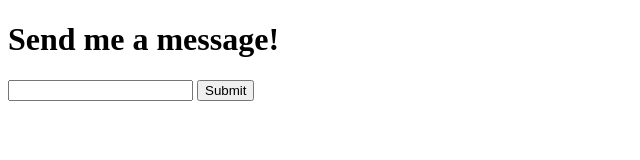
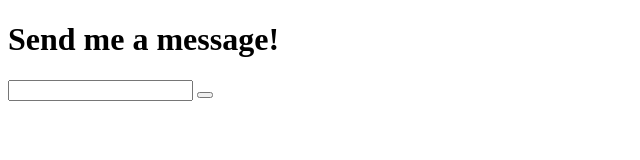
Before and after one commit to benjisoft/Thermal-Telegram, a plain HTML site: page public/index.html in a window 1280 px wide. Shown: the whole page, without its empty margins (0-640 px from the left). Drawn offline with Linux system fonts and the light colour scheme; some packages are replaced by stand-ins of ours.

Commit message:
Fixed button issue

```diff
--- a/public/index.html
+++ b/public/index.html
@@ -18,9 +18,9 @@
     <script defer src="lib/js/index.js"></script>
 
     <h1>Send me a message!</h1>
-    <form>
+    <form onsubmit="sendPrint(document.getElementById('text').value)">
       <input type="text" id="text">
-      <input type="submit" onclick="sendPrint(document.getElementById('text').value)">
+      <button onclick="sendPrint(document.getElementById('text').value)">
     </form>
   </body>
 </html>
```
